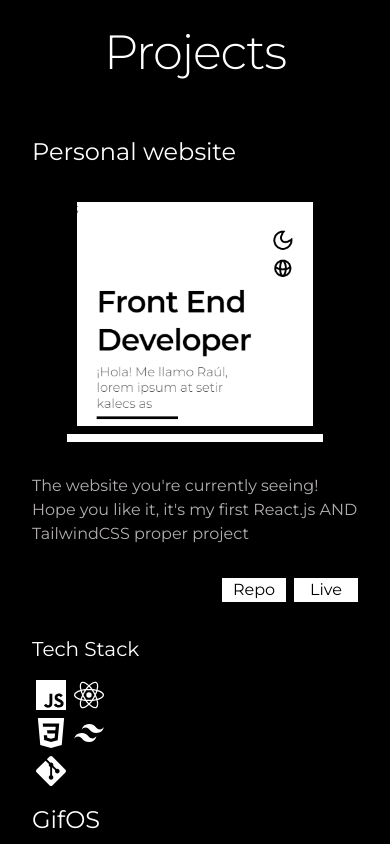
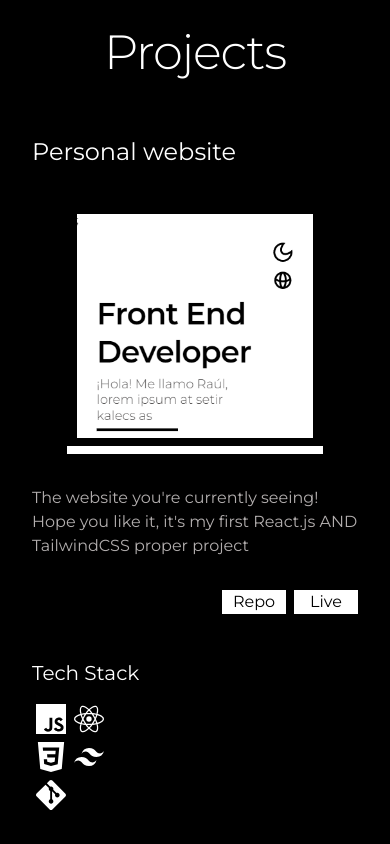
Before and after one commit to raulandreroman/new-portfolio, a React (Create React App) app: page / in a window 390 px wide. Shown: the part 1260-2104 px from the top of the page. Built offline with nearby package versions, Linux system fonts and the light colour scheme.

Commit message:
:boom: feat: First version of projects section done
-Desktop breakpoints still missing
-Triangle between projects section and contact section missing

```diff
--- a/src/components/Project/index.js
+++ b/src/components/Project/index.js
@@ -11,9 +11,11 @@ export default function Project(props) {
   }
 
   return (
-    <div>
+    <div className={`flex flex-col mb-12`}>
       <h4 className={'text-white my-3'}>{title}</h4>
+      <button onClick={()=> handleClick(secondLink)}>
       <Preview previewUrl={previewUrl} />
+      </button>
       <p className={'text-whiteish'}>{summary}</p>
       <div className={'flex justify-end my-8'}>
         <button
--- a/src/components/TechStack/index.js
+++ b/src/components/TechStack/index.js
@@ -51,7 +51,7 @@ export default function TechStack(props) {
               case 'Git':
                 return <SiGit className={`m-1 text-white`} key={key} />;
               case 'MobileFirst':
-                return <CgSmartphone className={'m-1 text-white'} />;
+                return <CgSmartphone className={'m-1 text-white'} key={key} />;
               default:
                 return <></>;
             }
```
